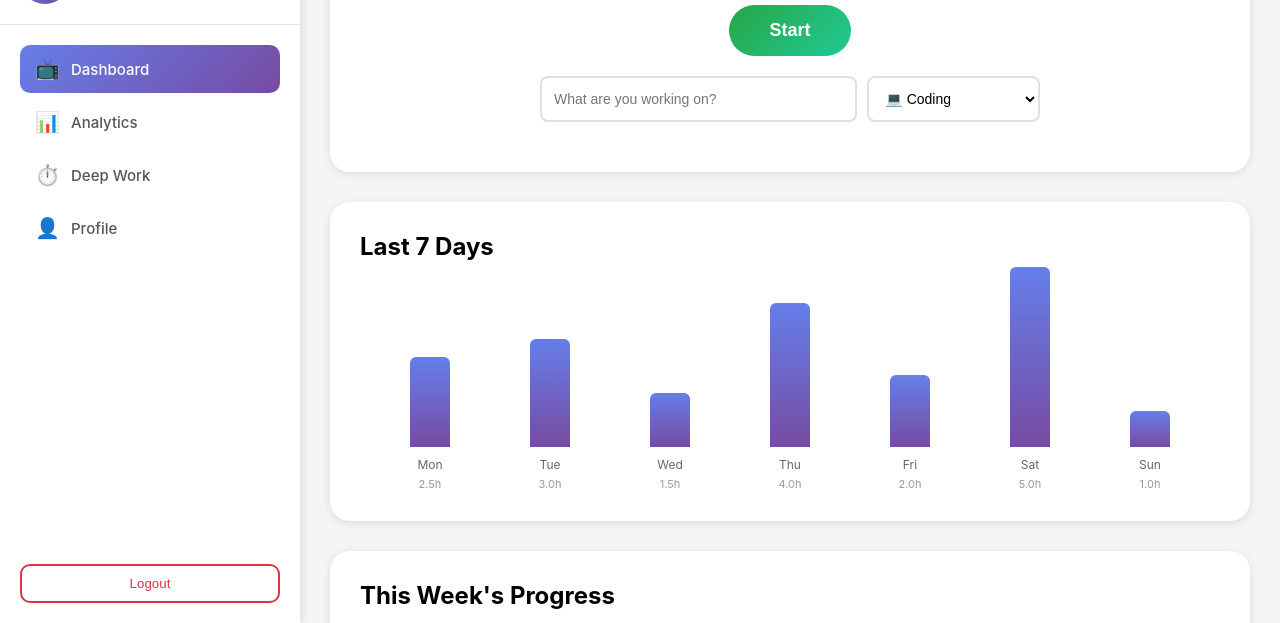
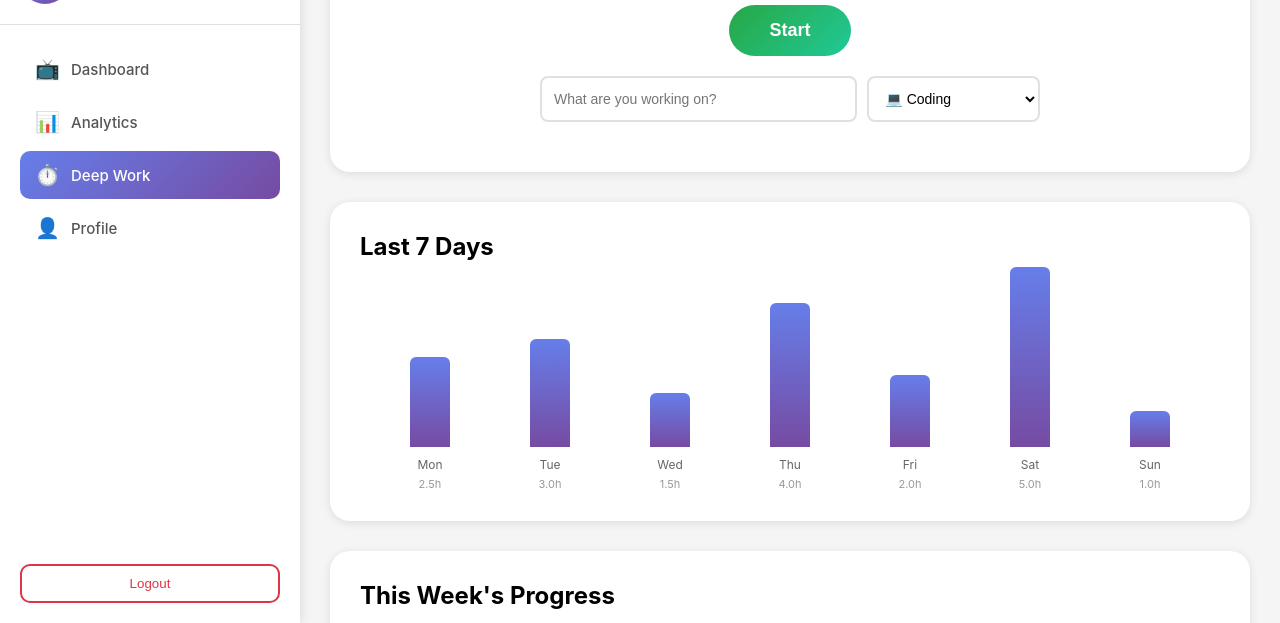
Before and after one commit to rushielevates/campusx-tracker, a website: page public/deepwork.html in a window 1280 px wide. Shown: the part 177-800 px from the top of the page. Drawn offline with Linux system fonts and the light colour scheme; no server answers.

Commit message:
Update deepwork.html

```diff
--- a/public/deepwork.html
+++ b/public/deepwork.html
@@ -22,7 +22,7 @@
             </div>
 <!-- //onclick="window.location.href='/dashboard.html' -->
            <div class="nav-menu">
-                <div class="nav-item active"onclick="window.location.href='/dashboard.html'">
+                <div class="nav-item "onclick="window.location.href='/dashboard.html'">
                     <span class="nav-icon">📺</span>
                     <span class="nav-text">Dashboard</span>
                 </div>
@@ -31,7 +31,7 @@
                     <span class="nav-text">Analytics</span>
                 </div>
                 <!-- Add to navigation menu in sidebar -->
-              <div class="nav-item" >
+              <div class="nav-item active" >
                    <span class="nav-icon">⏱️</span>
                    <span class="nav-text">Deep Work</span>
               </div>
```
